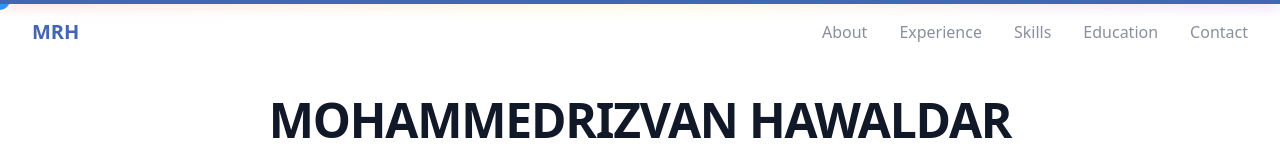
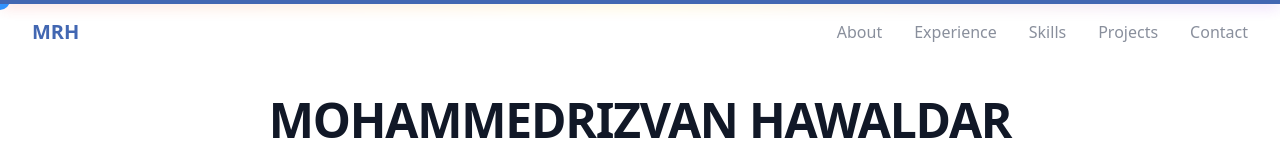
Before and after one commit to llRizvanll/rizvanwork_, a Next.js app: page / in a window 1280 px wide. Shown: the top 160 px of the page. Built offline with nearby package versions, Linux system fonts and the light colour scheme.

Commit message:
changes navbar

```diff
--- a/app/components/Navbar.tsx
+++ b/app/components/Navbar.tsx
@@ -34,7 +34,7 @@ export default function Navbar() {
           </motion.a>
 
           <div className="hidden md:flex space-x-8">
-            {['About', 'Experience', 'Skills', 'Education', 'Contact'].map((item) => (
+            {['About', 'Experience', 'Skills', 'Projects', 'Contact'].map((item) => (
               <motion.a
                 key={item}
                 href={`#${item.toLowerCase()}`}
```
